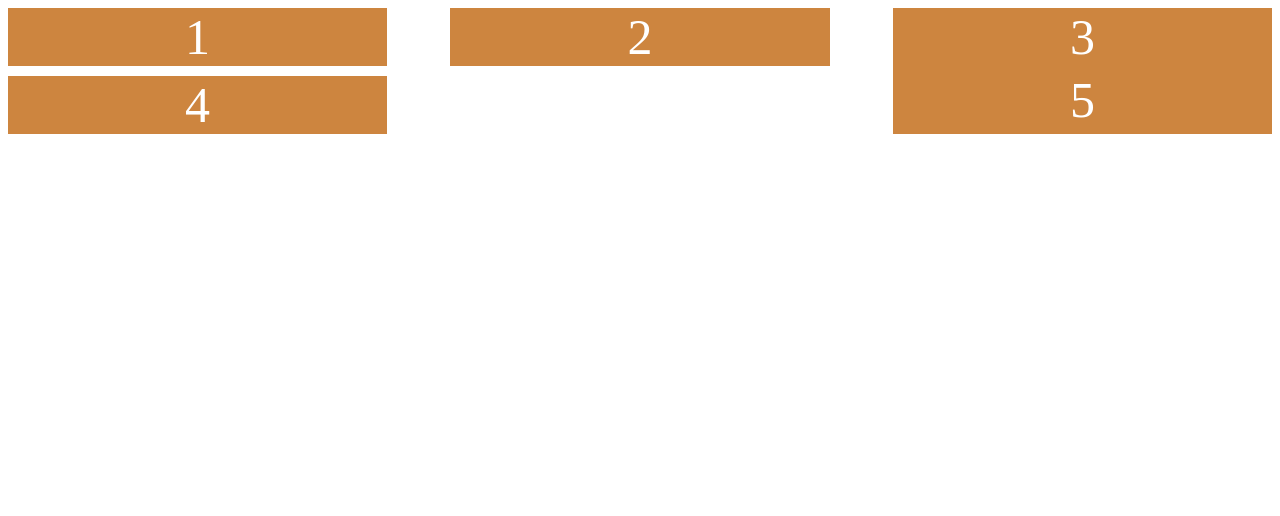
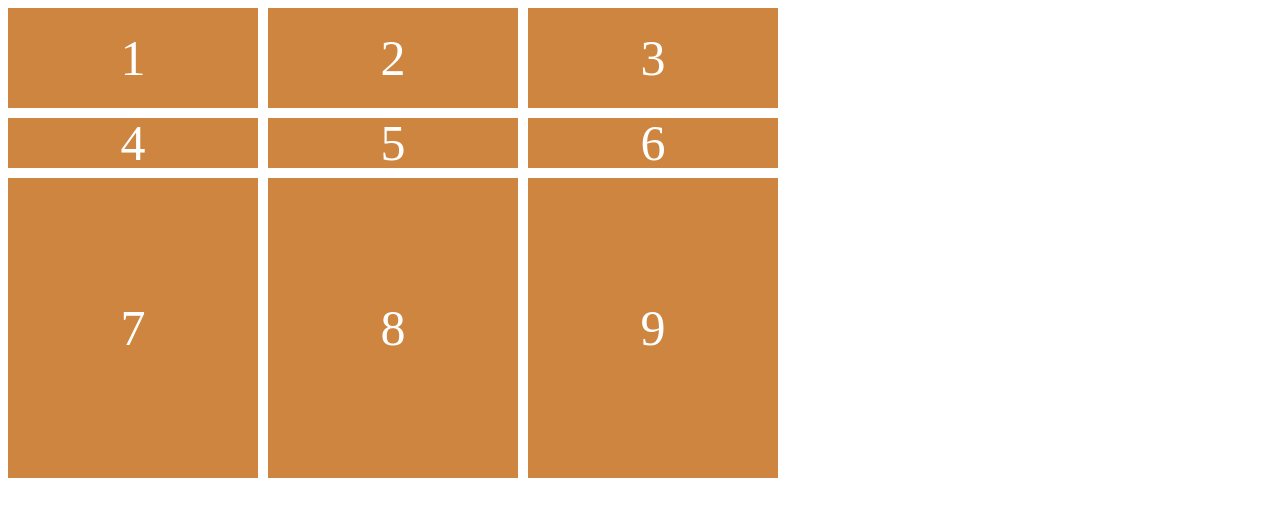
Before and after one commit to seonjoo2030/CSS-Layout, a plain HTML site: page index.html in a window 1280 px wide. Drawn offline with Linux system fonts and the light colour scheme.

Commit message:
grid basic

```diff
--- a/index.html
+++ b/index.html
@@ -14,6 +14,10 @@
         <div class="child">3</div>
         <div class="child">4</div>
         <div class="child">5</div>
+        <div class="child">6</div>
+        <div class="child">7</div>
+        <div class="child">8</div>
+        <div class="child">9</div>
     </div>
 
 </body>
--- a/style.css
+++ b/style.css
@@ -1,11 +1,11 @@
 .father {
-    display: flex;
-    flex-wrap: wrap;
-    justify-content: space-between;
+    display: grid;
+    grid-template-columns: 250px 250px 250px;
+    grid-template-rows: 100px 50px 300px;
+    gap: 10px;
 }
 
 .child {
-    flex-basis: 30%;
     background: peru;
     color: white;
     font-size: 50px;
@@ -13,8 +13,3 @@
     justify-content: center;
     align-items: center;
 }
-
-.child:nth-child(4)
-{
-    margin-top: 10px;
-}
```
